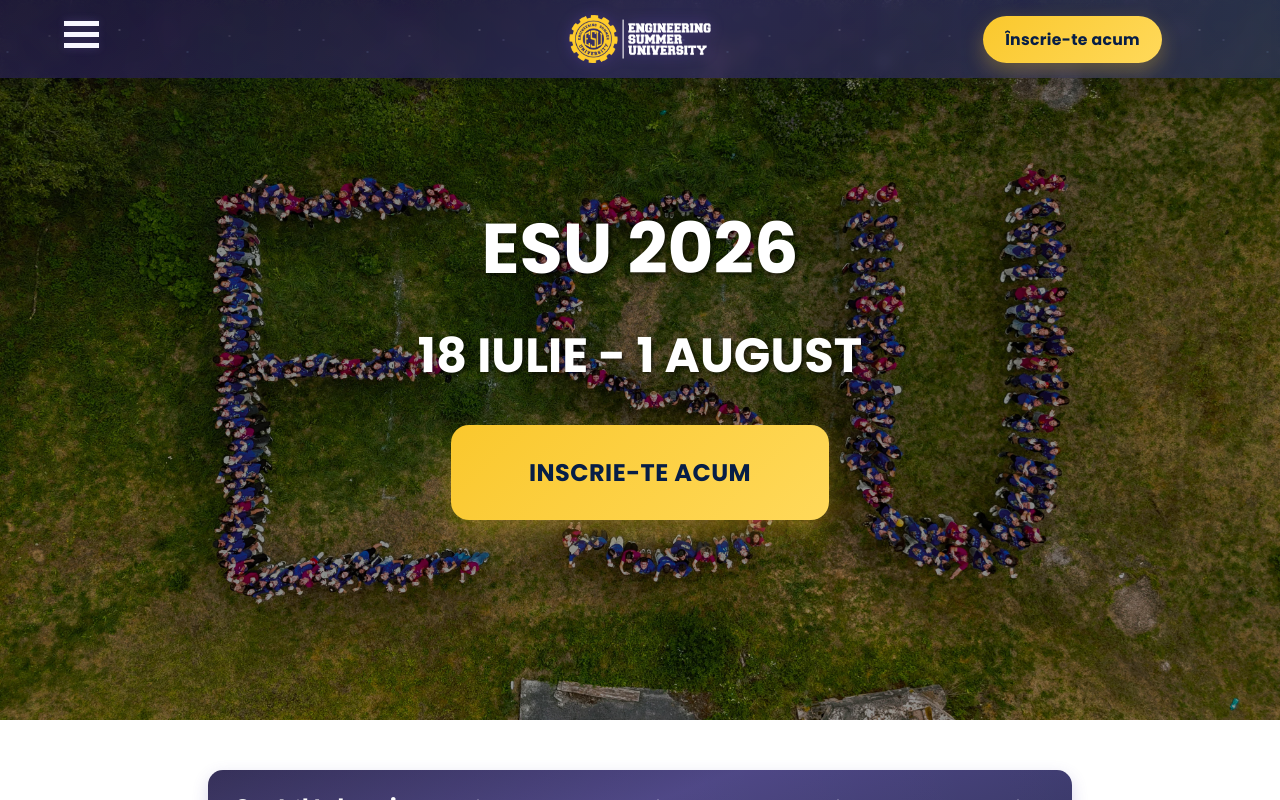
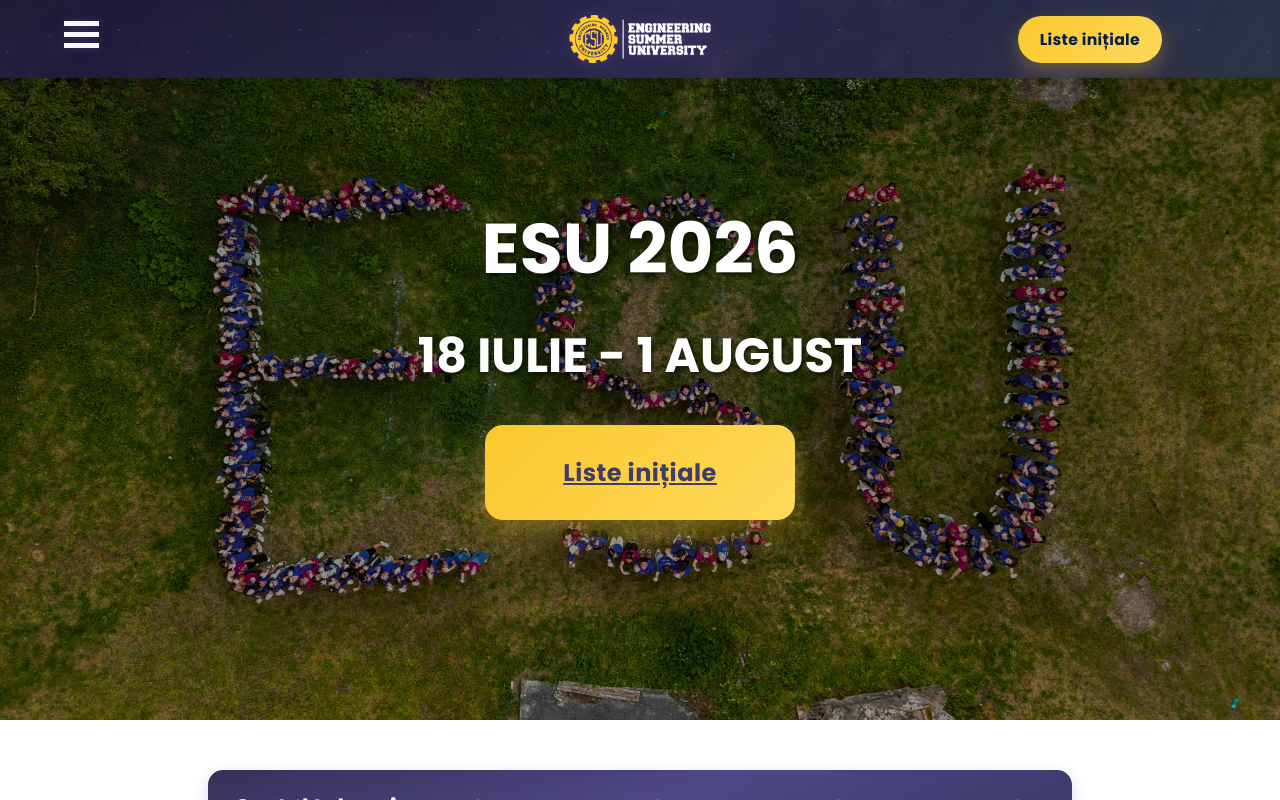
Before and after one commit to osutcj/esu, a Next.js app: page /esu2026 in a window 1280 px wide. Built offline with nearby package versions, Linux system fonts and the light colour scheme.

Commit message:
am inlocuit butonul inscrie-te cu liste initiale

```diff
--- a/app/esu2026/page.tsx
+++ b/app/esu2026/page.tsx
@@ -13,7 +13,7 @@
   {
     question: "Cum te înscrii la ESU?",
     answer:
-      "Înscrierea la tabăra de vară se face foarte ușor! Tot ce trebuie să faci este să completezi formularul disponibil pe site-ul nostru în perioada 13 aprilie - 3 mai. După înscriere, urmează următoarele etape:\n\n- Liste inițiale: <a href=\"/assets/documente/Liste inițiale.pdf\" download style=\"color: #413B69; text-decoration: underline;\">descarcă PDF</a>\n- Confirmări runda 1: 10-12 mai\n- Redistribuirea locurilor: 14 mai\n- Confirmări runda 2: 14-16 mai\n- Liste finale: 17 mai",
+      "Înscrierea la tabăra de vară se face foarte ușor! Tot ce trebuie să faci este să completezi formularul disponibil pe site-ul nostru în perioada 13 aprilie - 3 mai. După înscriere, urmează următoarele etape:\n\n- Liste inițiale: <a href=\"/assets/documente/Liste inițiale.pdf\" download style=\"color: #413B69; text-decoration: underline;\">Liste inițiale</a>\n- Confirmări runda 1: 10-12 mai\n- Redistribuirea locurilor: 14 mai\n- Confirmări runda 2: 14-16 mai\n- Liste finale: 17 mai",
   },
   {
     question: "Acte necesare pentru înscriere",
@@ -80,12 +80,12 @@
               <span className={styles.line2}>18 IULIE - 1 AUGUST</span>
             </h1>
             <a
-              href="https://forms.gle/wZo9khhUAR8KRS5J8"
-              target="_blank"
-              rel="noopener noreferrer"
+              href="/assets/documente/Liste inițiale.pdf"
+              download
+              style={{ color: "#413B69", textDecoration: "underline" }}
               className={styles.heroCta}
             >
-              INSCRIE-TE ACUM
+              Liste inițiale
             </a>
           </div>
         </section>
--- a/components/Header.tsx
+++ b/components/Header.tsx
@@ -48,12 +48,11 @@
         </div>
         <div className={styles.ctaWrapper}>
           <a
-            href="https://forms.gle/wZo9khhUAR8KRS5J8"
-            target="_blank"
-            rel="noopener noreferrer"
+            href="/assets/documente/Liste inițiale.pdf"
+            download
             className={styles.ctaButton}
           >
-            Înscrie-te acum
+            Liste inițiale
           </a>
         </div>
       </nav>
@@ -91,12 +90,11 @@
           ),
         )}
         <a
-          href="https://forms.gle/wZo9khhUAR8KRS5J8"
-          target="_blank"
-          rel="noopener noreferrer"
+          href="/assets/documente/Liste inițiale.pdf"
+          download
           className={`${styles["sidenav-inscriere"]}${isOpen ? ` ${styles.visible}` : ""}`}
         >
-          Înscrie-te acum
+          Liste inițiale
         </a>
       </div>
     </>
```
